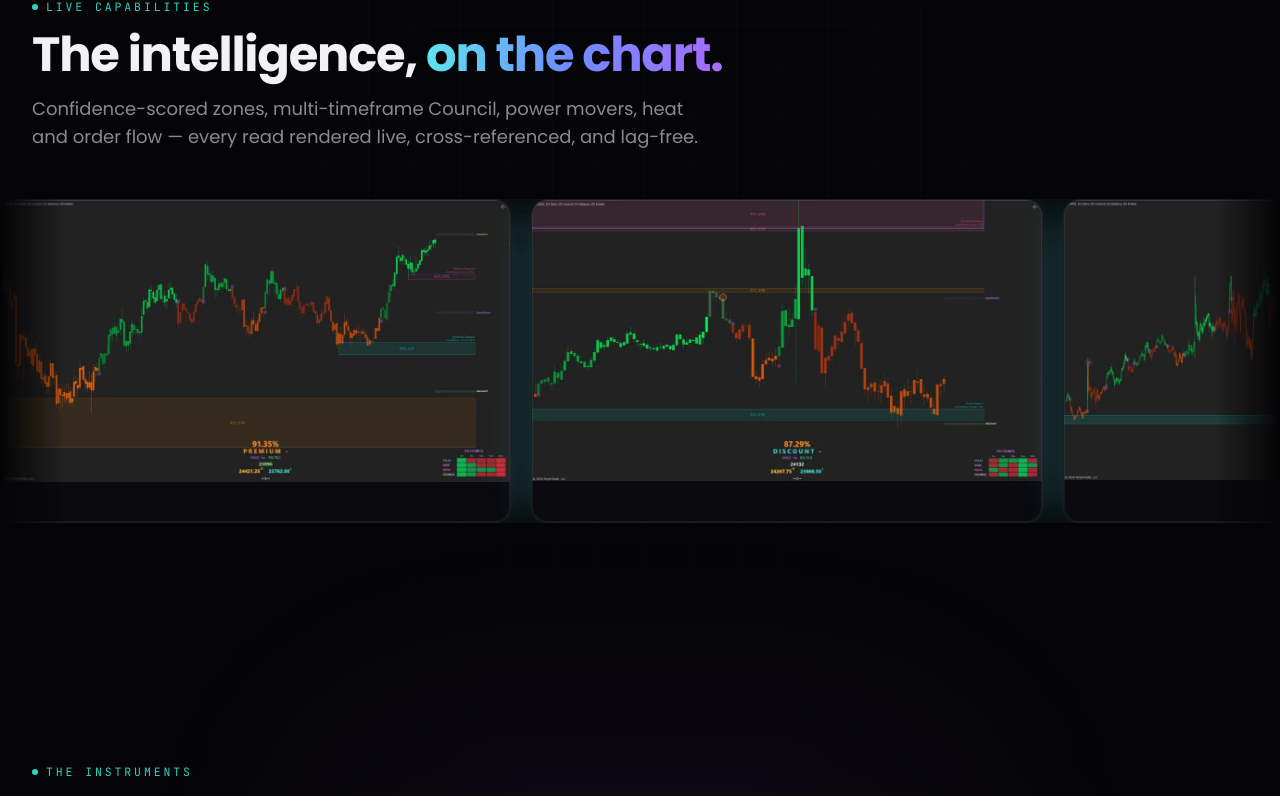
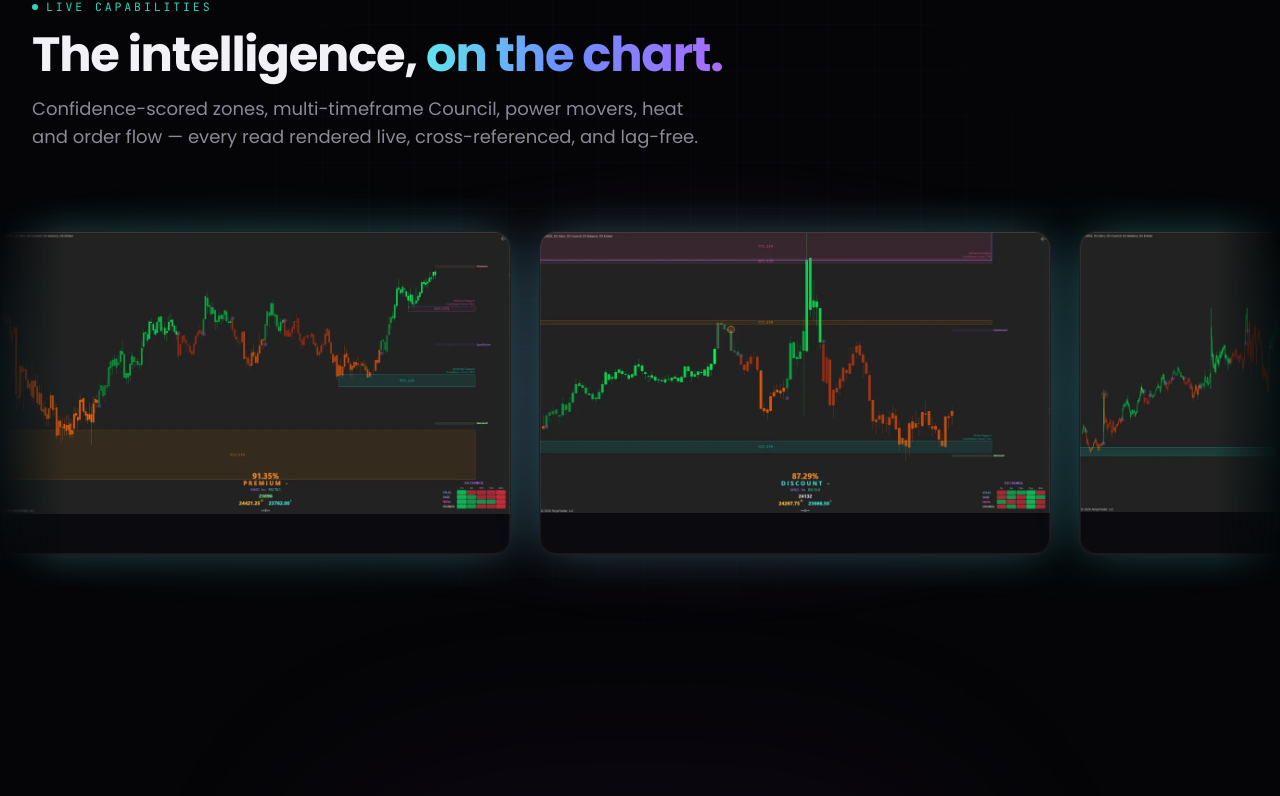
Before and after one commit to DSIndicators/DS-Universe, a Next.js app: page / in a window 1280 px wide. Shown: the part 914-1710 px from the top of the page. Built offline with nearby package versions, Linux system fonts and the light colour scheme.

Commit message:
DSU-0001: Homepage Hero subhead clarity tweak — published via DS Universe Command Center

```diff
--- a/app/globals.css
+++ b/app/globals.css
@@ -299,14 +299,16 @@
 
 /* Horizontal capabilities marquee — full-bleed, auto-scroll, pause on hover. */
 .cap-marquee-wrap {
+  position: relative;
   overflow: hidden;
   -webkit-mask-image: linear-gradient(90deg, transparent, #000 5%, #000 95%, transparent);
   mask-image: linear-gradient(90deg, transparent, #000 5%, #000 95%, transparent);
 }
 .cap-marquee {
   display: flex;
-  gap: 1.25rem;
+  gap: 1.75rem;            /* a touch more room so the ambient glows breathe between cards */
   width: max-content;
+  padding-block: 2rem;     /* vertical room so card glow + above/below ambience aren't clipped */
   animation: cap-scroll 80s linear infinite;
 }
 .cap-marquee:hover {
@@ -315,6 +317,35 @@
 @keyframes cap-scroll {
   to {
     transform: translateX(-50%);
+  }
+}
+
+/* Ambience layer for the rotating strip — a single drifting aurora that sits
+   BEHIND the cards (z-index -1 inside the .isolate parent). It bleeds ABOVE and
+   BELOW the strip (inset overflow) and blooms BETWEEN the pictures through the
+   transparent gaps as the cards rotate. Brand cyan / magenta / teal.
+   Transform + opacity only — GPU-friendly. Decorative (aria-hidden). */
+.cap-ambience {
+  position: absolute;
+  inset: -3rem 0;
+  z-index: -1;
+  pointer-events: none;
+  background:
+    radial-gradient(58% 62% at 22% 50%, rgba(95, 212, 224, 0.18), transparent 70%),
+    radial-gradient(54% 66% at 55% 50%, rgba(181, 102, 211, 0.16), transparent 72%),
+    radial-gradient(50% 60% at 84% 50%, rgba(45, 212, 191, 0.12), transparent 72%);
+  filter: blur(10px);
+  will-change: transform, opacity;
+  animation: cap-ambience-drift 14s ease-in-out infinite alternate;
+}
+@keyframes cap-ambience-drift {
+  from {
+    opacity: 0.6;
+    transform: translate3d(-2%, 0, 0) scale(1.02);
+  }
+  to {
+    opacity: 1;
+    transform: translate3d(2%, 0, 0) scale(1.06);
   }
 }
 
--- a/components/Capabilities.tsx
+++ b/components/Capabilities.tsx
@@ -30,8 +30,13 @@ export function Capabilities() {
       </div>
 
       {/* Full-bleed auto-scrolling strip (duplicated for a seamless loop). */}
-      <div className="cap-marquee-wrap">
-        <ul className="cap-marquee px-5">
+      {/* isolate => the .cap-ambience aurora (z -1) sits behind the cards: it
+          bleeds above & below the strip and blooms between the pictures through
+          the transparent gaps as they scroll. */}
+      <div className="relative isolate">
+        <div className="cap-ambience" aria-hidden />
+        <div className="cap-marquee-wrap">
+          <ul className="cap-marquee px-5">
           {[...CAPS, ...CAPS].map((src, i) => (
             <li
               key={i}
@@ -47,9 +52,10 @@ export function Capabilities() {
                 aria-hidden={i >= CAPS.length}
               />
               <span className="pointer-events-none absolute inset-0 rounded-2xl ring-1 ring-inset ring-white/[0.06]" />
-            </li>
-          ))}
-        </ul>
+              </li>
+            ))}
+          </ul>
+        </div>
       </div>
     </section>
   );
```
